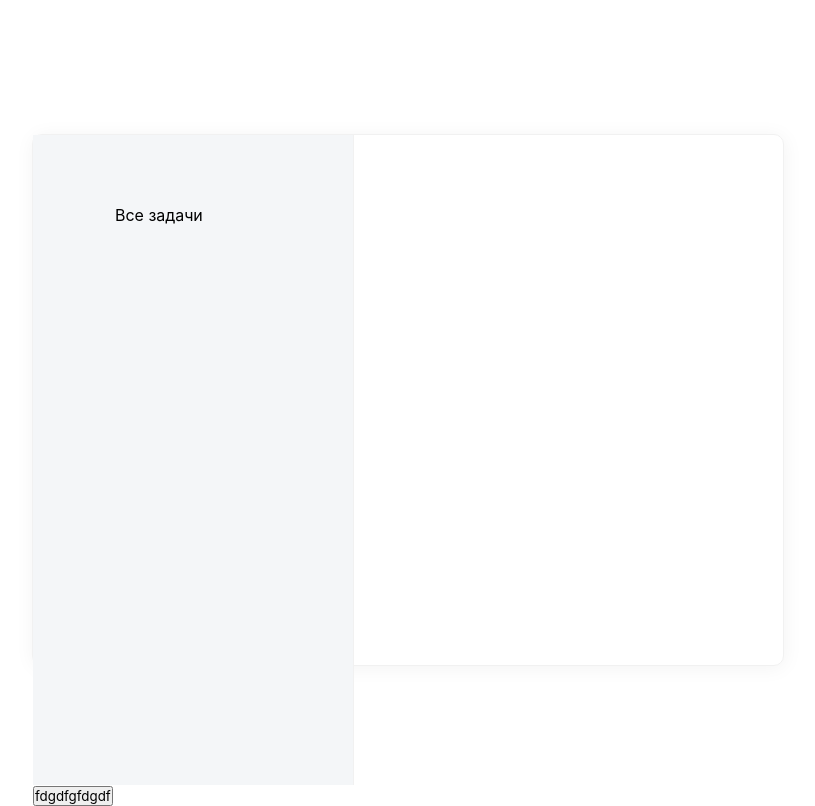
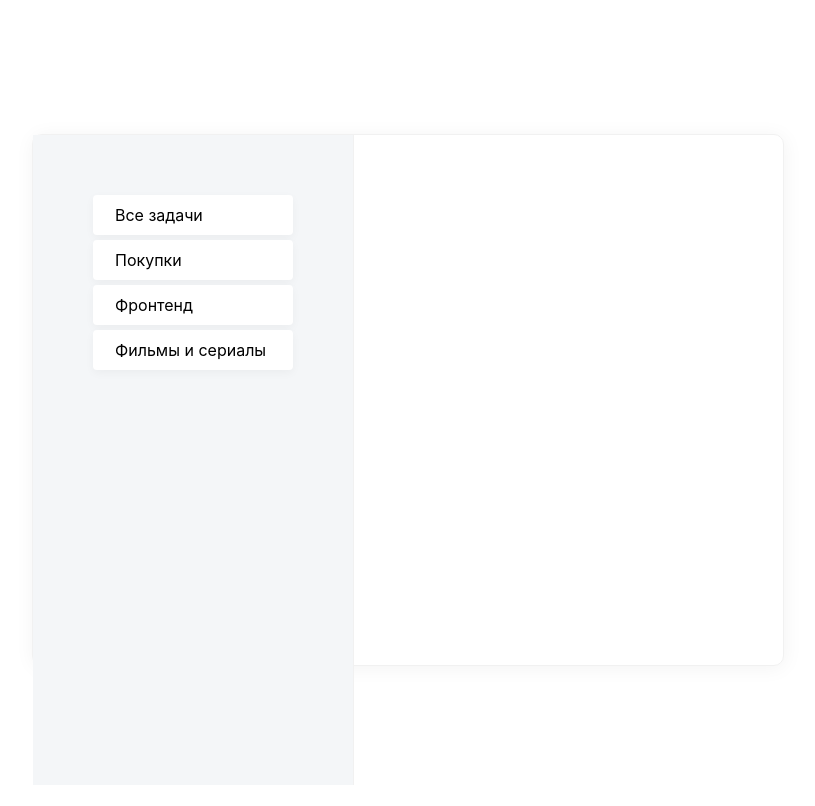
Before and after one commit to kmv1712/list_tasks_on_react, a React (Create React App) app: page / in a window 1280 px wide. Shown: the whole page, without its empty margins (232-1047 px from the left). Built offline with nearby package versions, Linux system fonts and the light colour scheme; the HTML template or start-up script is replaced by a standard one.

Commit message:
Создал и начал делать компонент List для sidebar ч.1 13025

```diff
--- a/src/App.js
+++ b/src/App.js
@@ -1,25 +1,30 @@
 import React from 'react';
-import listSvg from './assets/img/list.svg'
+import List from './components/List'
 
 function App() {
-  return <div className="todo">
+  return (
+  <div className="todo">
     <div className="todo__sidebar">
-      <ul className="todo__list">
-        <li>
-          <i>
-            <img src={listSvg} alt="List icon" />
-          </i>
-          <span>Все задачи</span>
-        </li>
-      </ul>
+      <List items= {[{
+        icon: null,
+        name: "Все задачи",
+      },
+      {
+        icon: null,
+        name: "Покупки",
+      },
+      {
+        icon: null,
+        name: "Фронтенд",
+      },
+      {
+        icon: null,
+        name: "Фильмы и сериалы",
+      }]} />
     </div>
-    <div className="todo__tasks">
-      <button>fdgdfgfdgdf</button>
-
-    </div>
-
+    <div className="todo__tasks"></div>
   </div>
-
+  );
 }
 
 export default App;
--- /dev/null
+++ b/src/components/List/List.scss
@@ -0,0 +1,20 @@
+.list{
+    li{
+      display: flex;
+      align-items: center;
+      cursor: pointer;
+      padding: 10px 12px;
+      margin-bottom: 5px;
+
+      &.active{
+        background: #ffffff;
+        box-shadow: 0px 3px 10px rgba(0, 0, 0, 0.04);
+        border-radius: 4px;
+      }
+
+
+      i{
+        margin-right: 10px;
+      }
+    }
+  }
--- /dev/null
+++ b/src/components/List/index.jsx
@@ -0,0 +1,18 @@
+import React from 'react';
+import './List.scss';
+
+const List = ({ items }) => {
+    return (
+      <ul className="list">
+          {
+            items.map(item => (
+            <li className="active">
+                <i>{ item.icon }</i>
+                <span>{ item.name }</span>
+            </li>
+          ))}
+      </ul>
+    );
+};
+
+export default List;
--- a/src/index.scss
+++ b/src/index.scss
@@ -27,7 +27,7 @@
     padding: 60px;
   }
 
-  &__list{
+.list{
   li{
     display: flex;
     align-items: center;
```
Also changed, not shown: 1 other file (tests, documents, lock files or other folders). Lines whose indentation alone changed are shown as unchanged.
